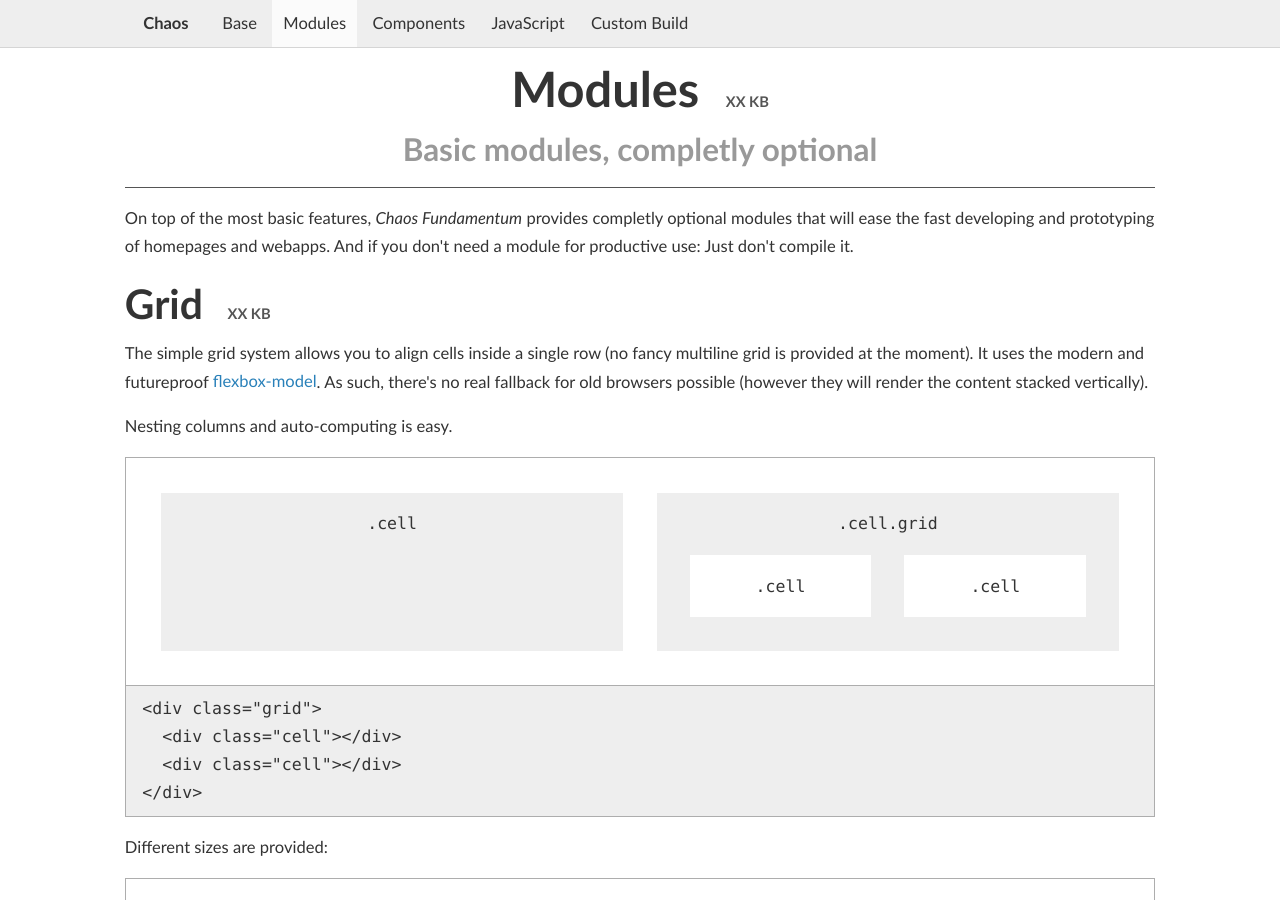
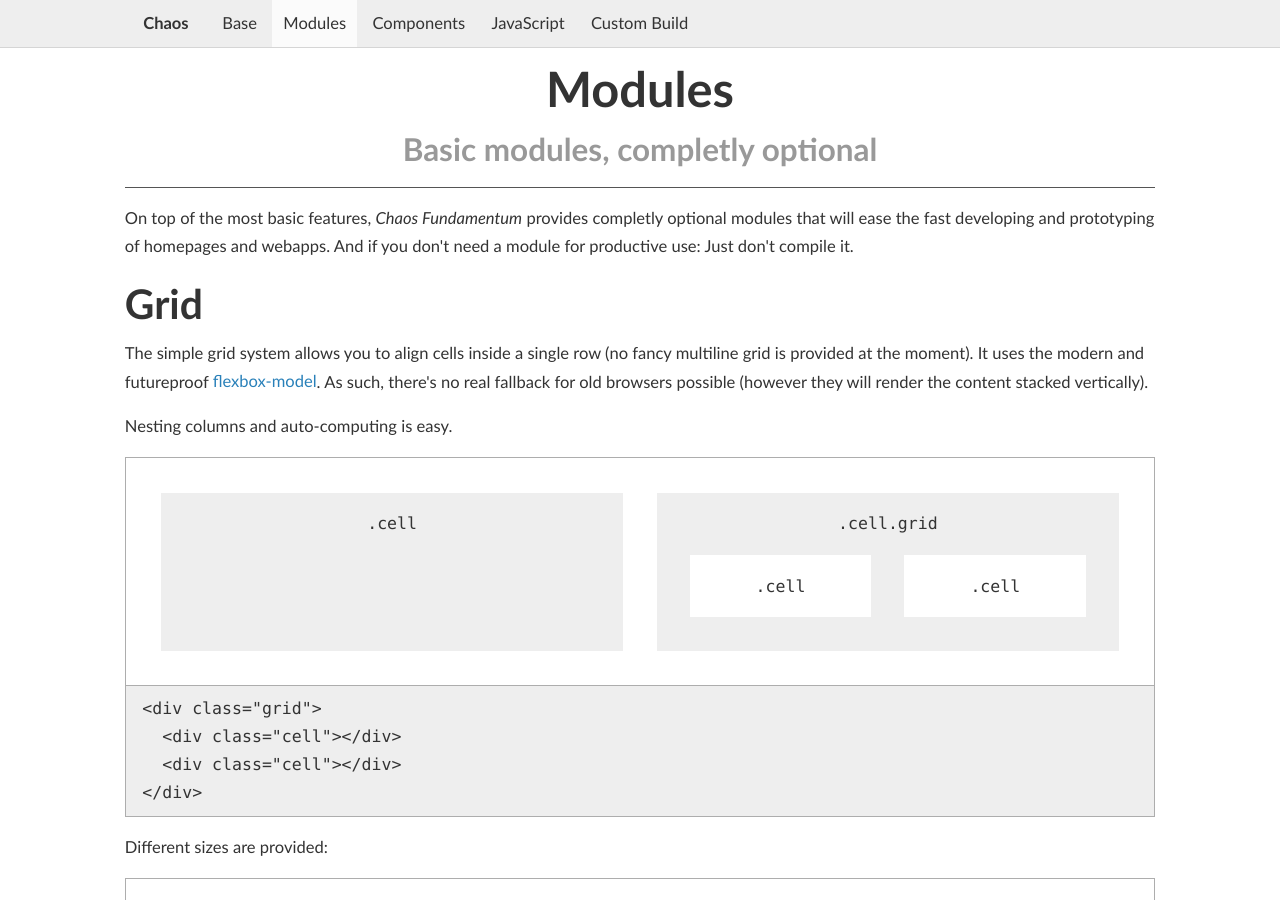
Before and after one commit to MatthiasGi/Chaos-Fundamentum, a Jekyll site: the page built from 01-modules.html, in a window 1280 px wide and 900 px high. Built offline with Jekyll 4.4.1, drawn with Linux system fonts in a browser that asks for light colours; Markdown is read by kramdown in place of the engine named in the settings.

Commit message:
Removed size information

```diff
--- a/00-base.html
+++ b/00-base.html
@@ -3,7 +3,7 @@
 title:     Base
 permalink: base/
 ---
-<h1 class="text-center">Basic usage <small>XX KB</small></h1>
+<h1 class="text-center">Basic usage</h1>
 <h3 class="text-center text-muted">Normalizing, Typography, Utilities</h3>
 <hr>
 
--- a/01-modules.html
+++ b/01-modules.html
@@ -3,13 +3,13 @@
 title:     Modules
 permalink: modules/
 ---
-<h1 class="text-center">Modules <small>XX KB</small></h1>
+<h1 class="text-center">Modules</h1>
 <h3 class="text-center text-muted">Basic modules, completly optional</h3>
 <hr>
 
 <p>On top of the most basic features, <em>Chaos Fundamentum</em> provides completly optional modules that will ease the fast developing and prototyping of homepages and webapps. And if you don't need a module for productive use: Just don't compile it.</p>
 
-<h2>Grid <small>XX KB</small></h2>
+<h2>Grid</h2>
 
 <p>The simple grid system allows you to align cells inside a single row (no fancy multiline grid is provided at the moment). It uses the modern and futureproof <a href="https://developer.mozilla.org/en-US/docs/Web/Guide/CSS/Flexible_boxes" alt="MDN explanation for the flexbox-layout-model">flexbox-model</a>. As such, there's no real fallback for old browsers possible (however they will render the content stacked vertically).</p>
 
@@ -64,7 +64,7 @@
   <pre>&lt;div class="grid-md"&gt;&lt;/div&gt;</pre>
 </div>
 
-<h2>Buttons <small>XX KB</small></h2>
+<h2>Buttons</h2>
 
 <p>To style a button, just give it the <code>btn</code> class. This might seem redundant, but it prevents disturbance with external widgets and such, that are using their own buttons. Also you can apply this classes to inputs (submits and resets) or anchors.</p>
 <div class="example">
@@ -239,7 +239,7 @@
   <pre>&lt;div class="btn-group btn-group-justified"&gt;&lt;/div&gt;</pre>
 </div>
 
-<h2>Tables <small>XX KB</small></h2>
+<h2>Tables</h2>
 
 <p>Tables are used to render data. However there are different ways of doing this. Try out the different provided classes documented below.</p>
 
@@ -477,7 +477,7 @@
 &lt;/table&gt;</pre>
 </div>
 
-<h2>Forms <small>XX KB</small></h2>
+<h2>Forms</h2>
 
 <h3>Inputs</h3>
 
--- a/02-components.html
+++ b/02-components.html
@@ -3,13 +3,13 @@
 title:     Components
 permalink: components/
 ---
-<h1 class="text-center">Components <small>XX KB</small></h1>
+<h1 class="text-center">Components</h1>
 <h3 class="text-center text-muted">Drop-in UI</h3>
 <hr>
 
 <p>If you want even <em>more</em> of the framework, there are already some ready-to-use components, that will continue to evolve and become more.</p>
 
-<h2>Navigation Bar <small>XX KB</small><small>Modules: Buttons</small><small>JavaScript: Collapse</small></h2>
+<h2>Navigation Bar <small>Modules: Buttons</small> <small>JavaScript: Collapse</small></h2>
 
 <p>The current implementation is really basic and just allows to display a navigational bar that stretches to the whole available space. But it will become more useful in the future. Here is a full-blown example:</p>
 <div class="example">
```
